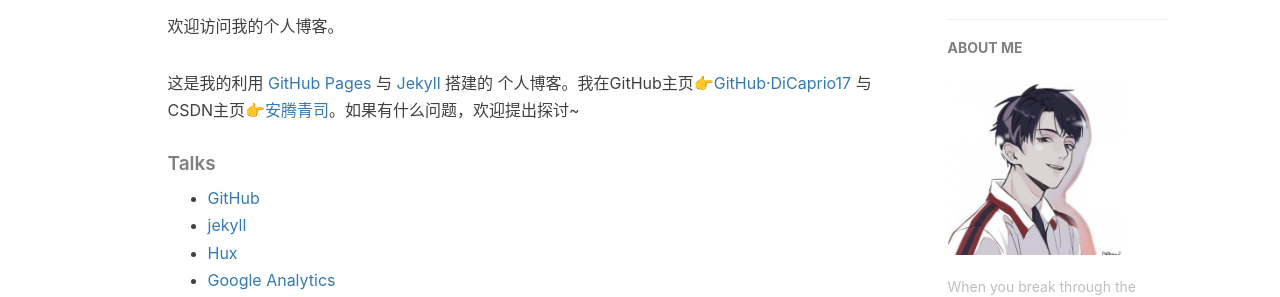
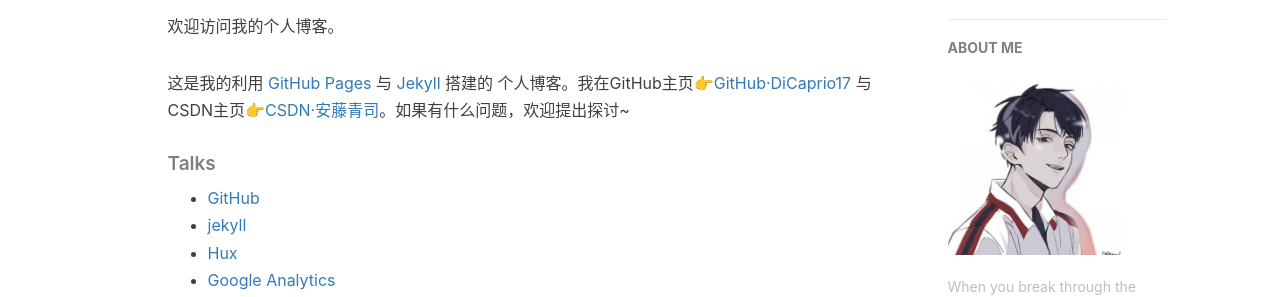
Before and after one commit to DiCaprio17/DiCaprio17.github.io, a Jekyll site: the page built from about.html, in a window 1280 px wide. Shown: the part 578-875 px from the top of the page. Built offline with Jekyll 4.4.1, drawn with Linux system fonts in a browser that asks for light colours; nearby versions of some CDN libraries; comment, search, counter and statistics services are not loaded.

Commit message:
Update about.html

```diff
--- a/about.html
+++ b/about.html
@@ -21,7 +21,7 @@ header-img: "img/post-bg-rwd.jpg"
 
     <p>欢迎访问我的个人博客。</p>
 
-    <p>这是我的利用 <a href="https://pages.github.com/">GitHub Pages</a> 与 <a href="http://jekyll.com.cn/">Jekyll</a> 搭建的 个人博客。我在GitHub主页<a href="https://github.com/dicaprio17">👉GitHub·DiCaprio17</a> 与 CSDN主页<a href="https://blog.csdn.net/qq_36910634">👉安腾青司</a>。如果有什么问题，欢迎提出探讨~</p>
+    <p>这是我的利用 <a href="https://pages.github.com/">GitHub Pages</a> 与 <a href="http://jekyll.com.cn/">Jekyll</a> 搭建的 个人博客。我在GitHub主页<a href="https://github.com/dicaprio17">👉GitHub·DiCaprio17</a> 与 CSDN主页<a href="https://blog.csdn.net/qq_36910634">👉CSDN·安藤青司</a>。如果有什么问题，欢迎提出探讨~</p>
 
     <p></p>
 
```
